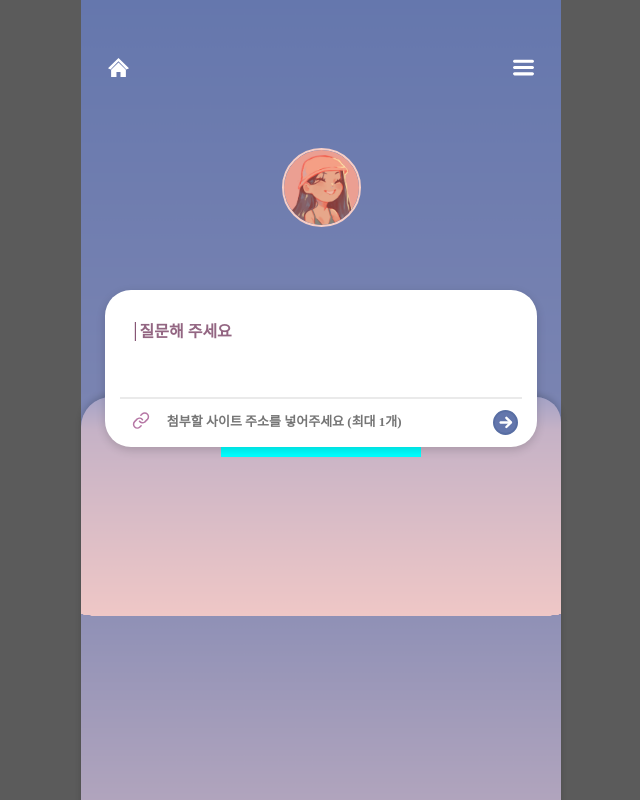
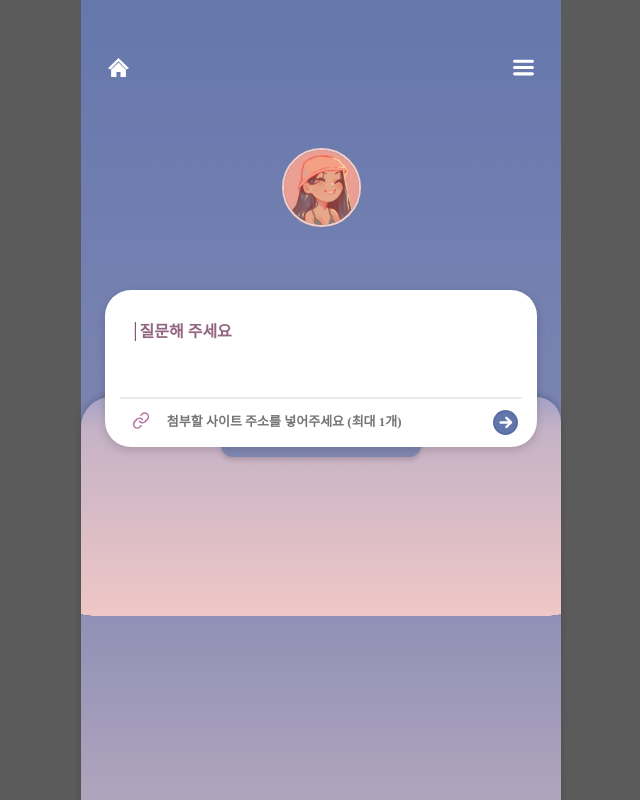
Before and after one commit to kiyj12/ringcard, a React (Create React App) app in the folder ringcard_frontend/: page /userHome/1/1 in a window 1280 px wide. Shown: the whole page, without its empty margins (319-959 px from the left). Built offline with nearby package versions, Linux system fonts and the light colour scheme; no server answers.

Commit message:
fix(front): add style to viewMore button

```diff
--- a/ringcard_frontend/src/styles/viewMore.css
+++ b/ringcard_frontend/src/styles/viewMore.css
@@ -1,18 +1,29 @@
 .view-more-btn-section{
-  background-color: aqua;
+  /* background-color: aqua; */
   width: 200px;
   height: 40px;
+  background-color: #8188b3;
+  border-radius: 12px;
 
-
-text-align: center
+  box-shadow: 0 3px 5px 0 rgba(0, 0, 0, 0.16);
+  text-align: center
 }
 
 .view-more-btn{
   width: 50%;
   font-family: NanumBarunGothic;
   font-size: 18px;
+  font-weight: bold;
   line-height: 2.7rem;
   color: #fff;
   background-color: transparent;
   border: none;
 }
+
+.view-more-btn-section:active {
+  background-color: #b1b4c7;
+}
+
+.view-more-btn-section:active .view-more-btn {
+  color: #666666;
+}
```
Also changed, not shown: 1 other file (tests, documents, lock files or other folders).
